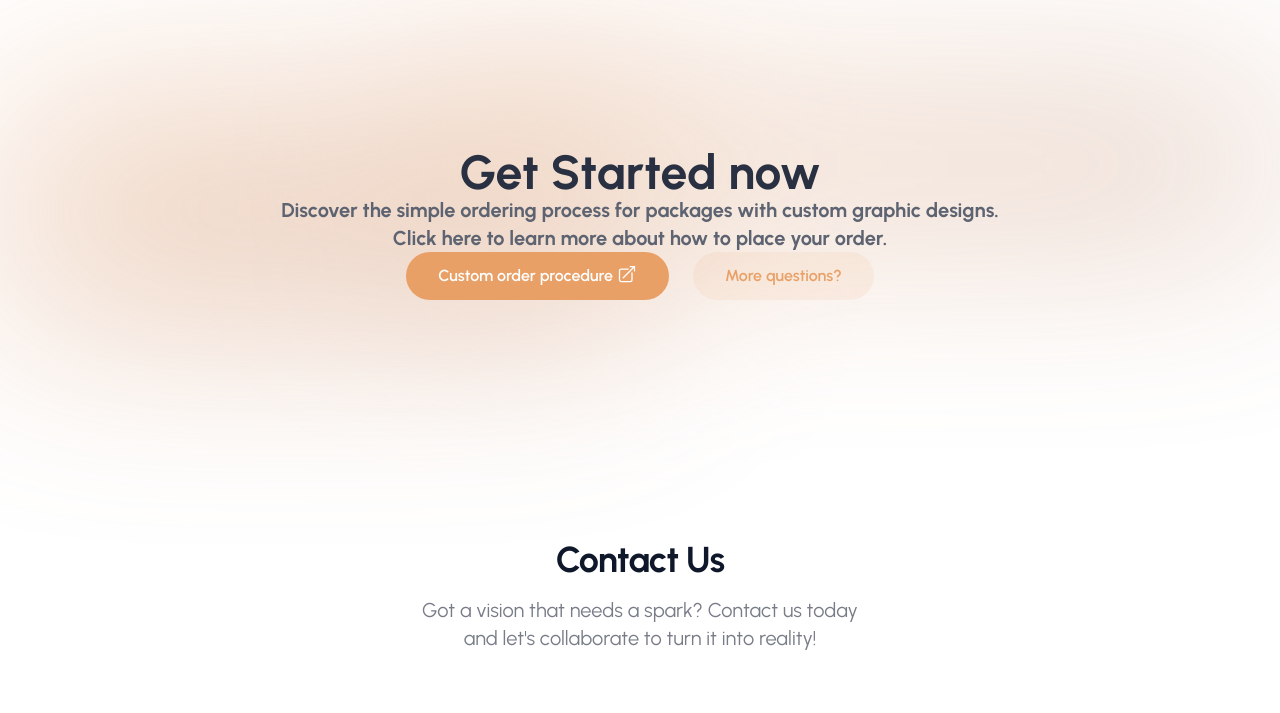
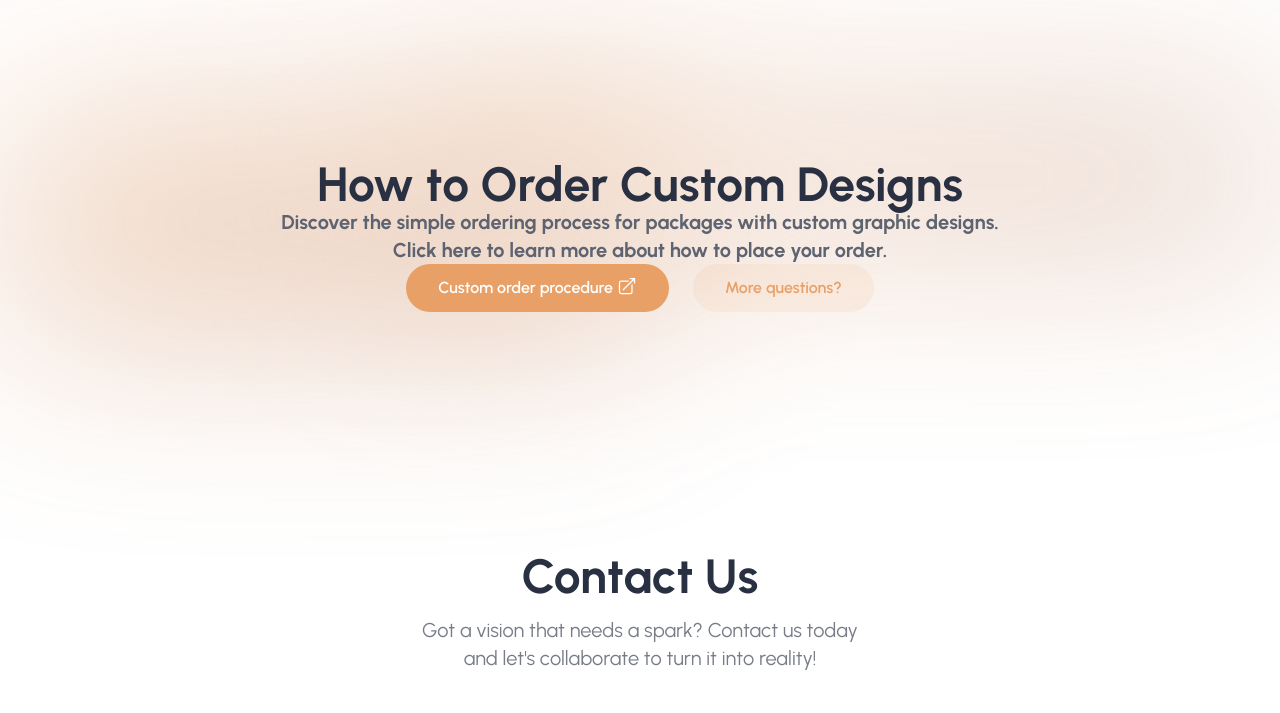
Before and after one commit to rokrupnik/caramelz, an Astro site: page / in a window 1280 px wide. Shown: the part 1672-2385 px from the top of the page. Built offline with nearby package versions, Linux system fonts and the light colour scheme; Astro itself is replaced by a stand-in of ours.

Commit message:
Update heading sizes

```diff
--- a/src/components/CallToAction.astro
+++ b/src/components/CallToAction.astro
@@ -11,7 +11,7 @@ import Container from "./Container.astro"
   <Container>
     <div class="relative">
       <div class="mt-6 m-auto space-y-6 md:w-8/12 lg:w-7/12">
-        <h2 class="text-center text-4xl font-bold text-gray-800 dark:text-white md:text-5xl">Get Started now</h1>
+        <h2 class="text-center text-4xl font-bold text-gray-800 dark:text-white md:text-5xl">How to Order Custom Designs</h1>
         <p class="text-center text-xl text-gray-600 dark:text-gray-300">
           Discover the simple ordering process for packages with custom graphic designs. Click here to learn more about how to place your order.
         </p>
--- a/src/components/ContactForm.astro
+++ b/src/components/ContactForm.astro
@@ -6,7 +6,7 @@ import Container from "./Container.astro";
   <Container>
     <section class="bg-white dark:bg-gray-900 py-8 lg:py-16 px-4 mx-auto max-w-screen-md">
       <h2
-        class="mb-4 text-4xl tracking-tight font-extrabold text-center text-gray-900 dark:text-white"
+        class="mb-4 text-center text-4xl font-bold text-gray-800 dark:text-white md:text-5xl"
       >
         Contact Us
       </h2>
--- a/src/components/Pricing.astro
+++ b/src/components/Pricing.astro
@@ -5,7 +5,7 @@ import Container from "./Container.astro";
 <div id="pricing">
   <Container>
     <section class="py-8 lg:py-10">
-      <h2 class="mb-6 text-center text-3xl font-bold dark:text-white">Pricing for bulk orders</h2>
+      <h2 class="mb-6 text-center text-4xl font-bold text-gray-800 dark:text-white md:text-5xl">Pricing for bulk orders</h2>
 
       <p class="lg:w-3/4 mx-auto mb-6 text-center text-neutral-500 dark:text-neutral-300">
         Unlock exclusive savings with our bulk order pricing for ski goggle covers. Whether you're a company looking to enhance your brand with promotional gifts or an organization seeking to resell our premium covers, our pricing plans are tailored to meet your needs. Benefit from discounted rates and flexible quantities, ensuring your budget goes further without compromising on quality. Elevate your promotional efforts or boost your revenue by partnering with us for bulk orders.
```
